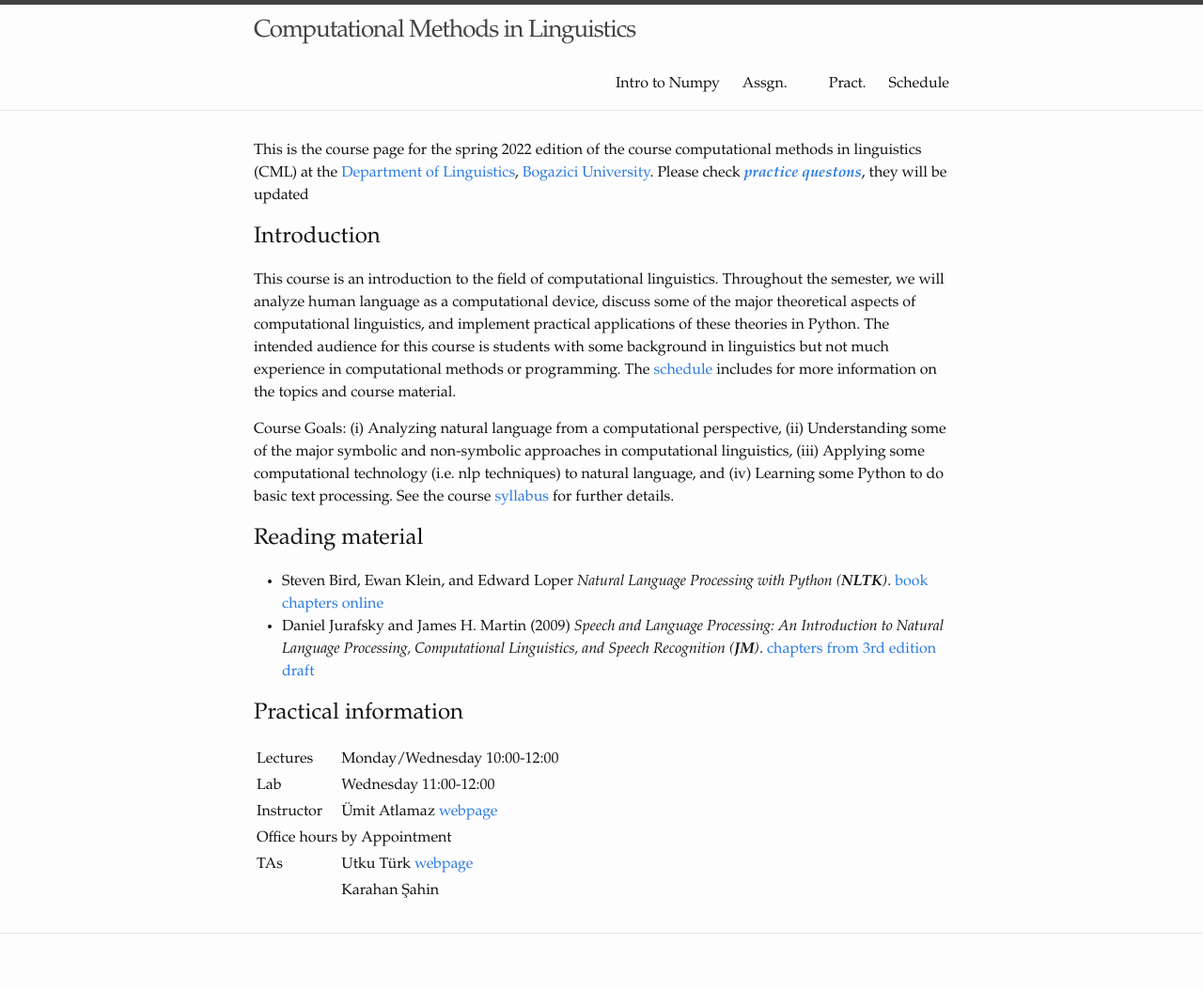
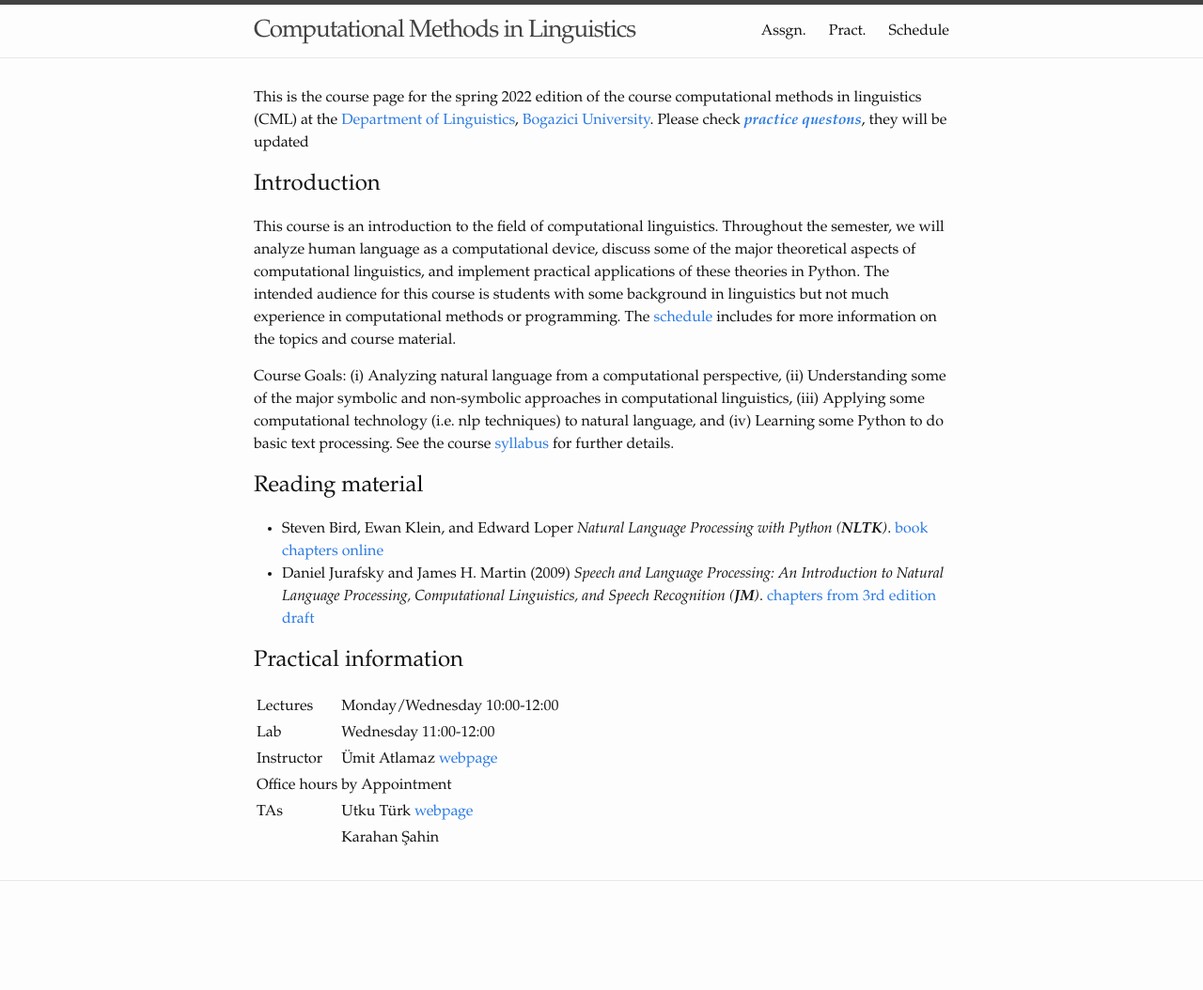
Before and after one commit to cml2022/cml2022.github.io, a Jekyll site: the page built from index.md, in a window 1280 px wide. Shown: the whole page at 94% size. Built offline with Jekyll 4.4.1, drawn with Linux system fonts in a browser that asks for light colours; after the commit the page ends 998 px from its top, so only the background shows below that.

Commit message:
non-automatic nav

```diff
--- a/_includes/header.html
+++ b/_includes/header.html
@@ -14,11 +14,9 @@
       </a>
 
       <div class="trigger">
-        {% for my_page in site.pages %}
-          {% if my_page.title %}
-          <a class="page-link" href="{{ my_page.url | prepend: site.baseurl }}">{{ my_page.title }}</a>
-          {% endif %}
-        {% endfor %}
+          <a class="page-link" href="https://cml2022.github.io/assignments.html">Assgn.</a>
+          <a class="page-link" href="https://cml2022.github.io/practice.html">Pract.</a>
+          <a class="page-link" href="https://cml2022.github.io/schedule.html">Schedule</a>
       </div>
     </nav>
 
```
